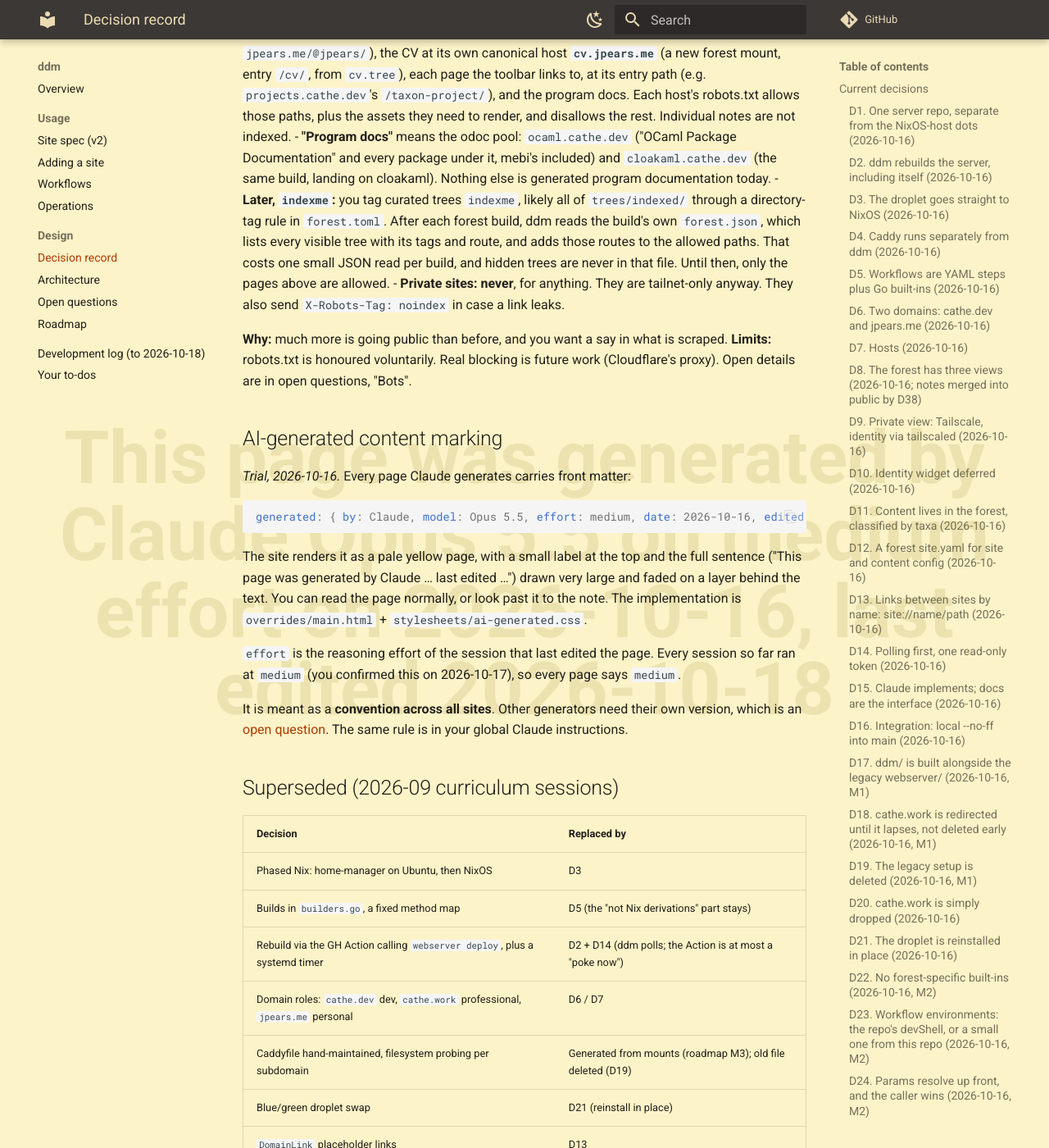
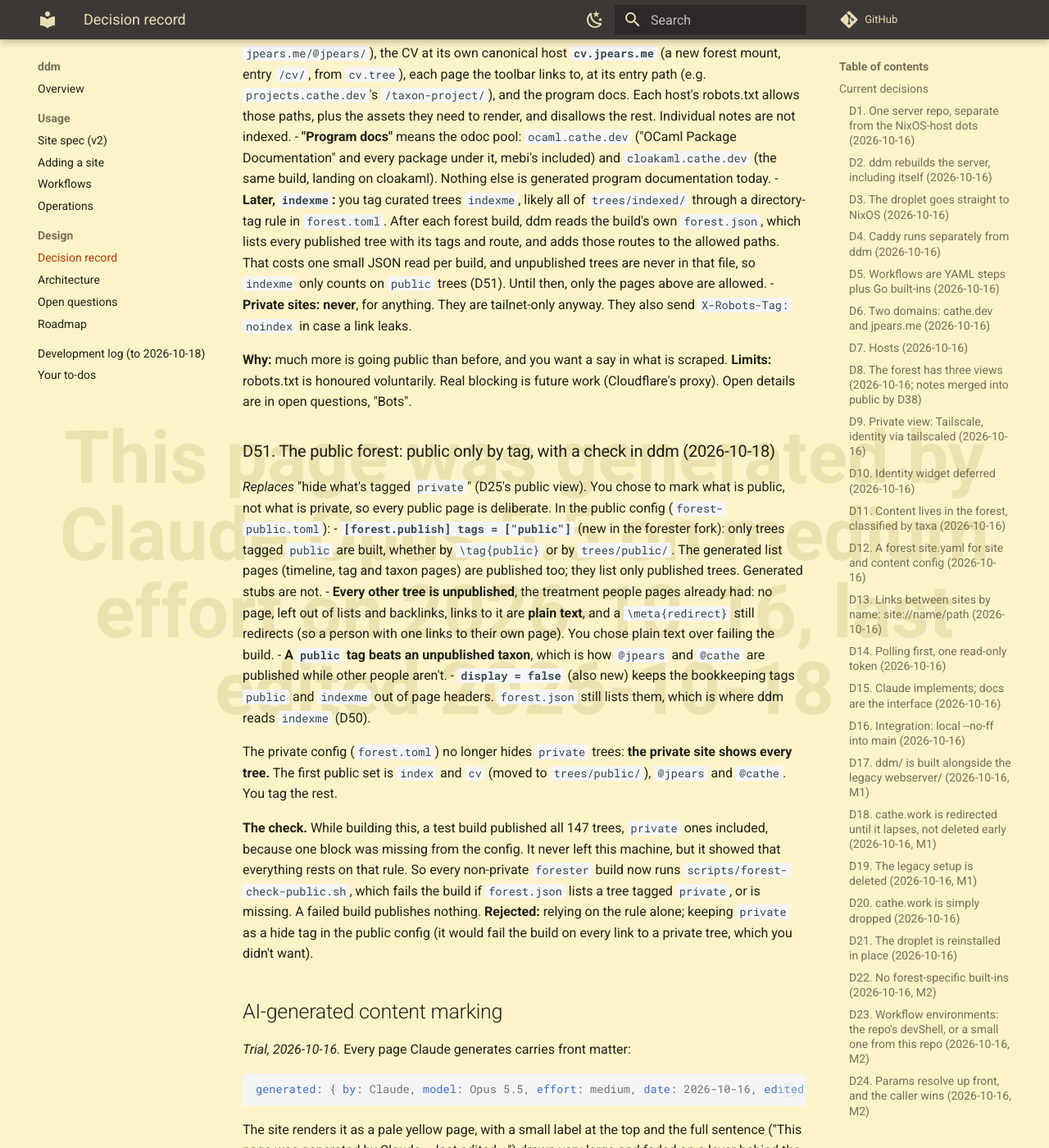
Before and after one commit to thecathe/webserver, an MkDocs documentation site: the page built from docs/design/record.md, in a window 1280 px wide and 1400 px high, scrolled down 12818 px. Shown: the whole window at 82% size. Built offline with MkDocs 1.6.1 and Material for MkDocs 9.7.7, drawn with Linux system fonts in a browser that asks for light colours; comment, search, counter and statistics services are not loaded.

Commit message:
docs: D51, the public forest by tag; push order for the forest
Co-Authored-By: Claude Opus 5.5 <noreply@anthropic.com>

```diff
--- a/docs/design/record.md
+++ b/docs/design/record.md
@@ -418,15 +418,40 @@ Your policy for crawlers, before going live:
   it, mebi's included) and `cloakaml.cathe.dev` (the same build, landing on cloakaml). Nothing else is generated
   program documentation today.
 - **Later, `indexme`:** you tag curated trees `indexme`, likely all of `trees/indexed/` through a directory-tag rule
-  in `forest.toml`. After each forest build, ddm reads the build's own `forest.json`, which lists every visible tree
-  with its tags and route, and adds those routes to the allowed paths. That costs one small JSON read per build, and
-  hidden trees are never in that file. Until then, only the pages above are allowed.
+  in `forest.toml`. After each forest build, ddm reads the build's own `forest.json`, which lists every published
+  tree with its tags and route, and adds those routes to the allowed paths. That costs one small JSON read per
+  build, and unpublished trees are never in that file, so `indexme` only counts on `public` trees (D51). Until
+  then, only the pages above are allowed.
 - **Private sites: never**, for anything. They are tailnet-only anyway. They also send `X-Robots-Tag: noindex` in
   case a link leaks.
 
 **Why:** much more is going public than before, and you want a say in what is scraped. **Limits:** robots.txt is
 honoured voluntarily. Real blocking is future work (Cloudflare's proxy). Open details are in open questions,
 "Bots".
+
+### D51. The public forest: public only by tag, with a check in ddm (2026-10-18)
+*Replaces* "hide what's tagged `private`" (D25's public view). You chose to mark what is public, not what is
+private, so every public page is deliberate. In the public config (`forest-public.toml`):
+- **`[forest.publish] tags = ["public"]`** (new in the forester fork): only trees tagged `public` are built,
+  whether by `\tag{public}` or by `trees/public/`. The generated list pages (timeline, tag and taxon pages) are
+  published too; they list only published trees. Generated stubs are not.
+- **Every other tree is unpublished**, the treatment people pages already had: no page, left out of lists and
+  backlinks, links to it are **plain text**, and a `\meta{redirect}` still redirects (so a person with one links
+  to their own page). You chose plain text over failing the build.
+- **A `public` tag beats an unpublished taxon**, which is how `@jpears` and `@cathe` are published while other
+  people aren't.
+- **`display = false`** (also new) keeps the bookkeeping tags `public` and `indexme` out of page headers.
+  `forest.json` still lists them, which is where ddm reads `indexme` (D50).
+
+The private config (`forest.toml`) no longer hides `private` trees: **the private site shows every tree.**
+The first public set is `index` and `cv` (moved to `trees/public/`), `@jpears` and `@cathe`. You tag the rest.
+
+**The check.** While building this, a test build published all 147 trees, `private` ones included, because one
+block was missing from the config. It never left this machine, but it showed that everything rests on that rule.
+So every non-private `forester` build now runs `scripts/forest-check-public.sh`, which fails the build if
+`forest.json` lists a tree tagged `private`, or is missing. A failed build publishes nothing.
+**Rejected:** relying on the rule alone; keeping `private` as a hide tag in the public config (it would fail the
+build on every link to a private tree, which you didn't want).
 
 ## AI-generated content marking
 
```
Also changed, not shown: docs/tasks.md (+9 -3 lines).
